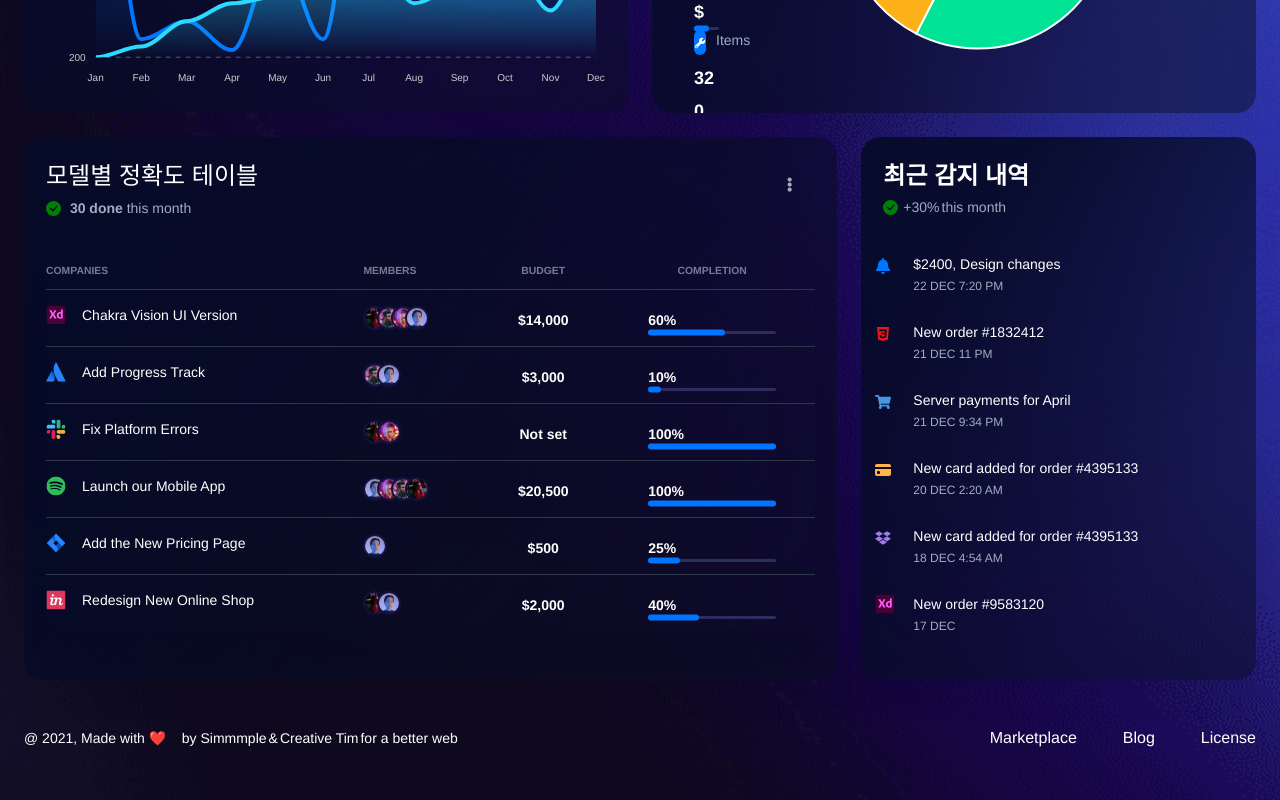
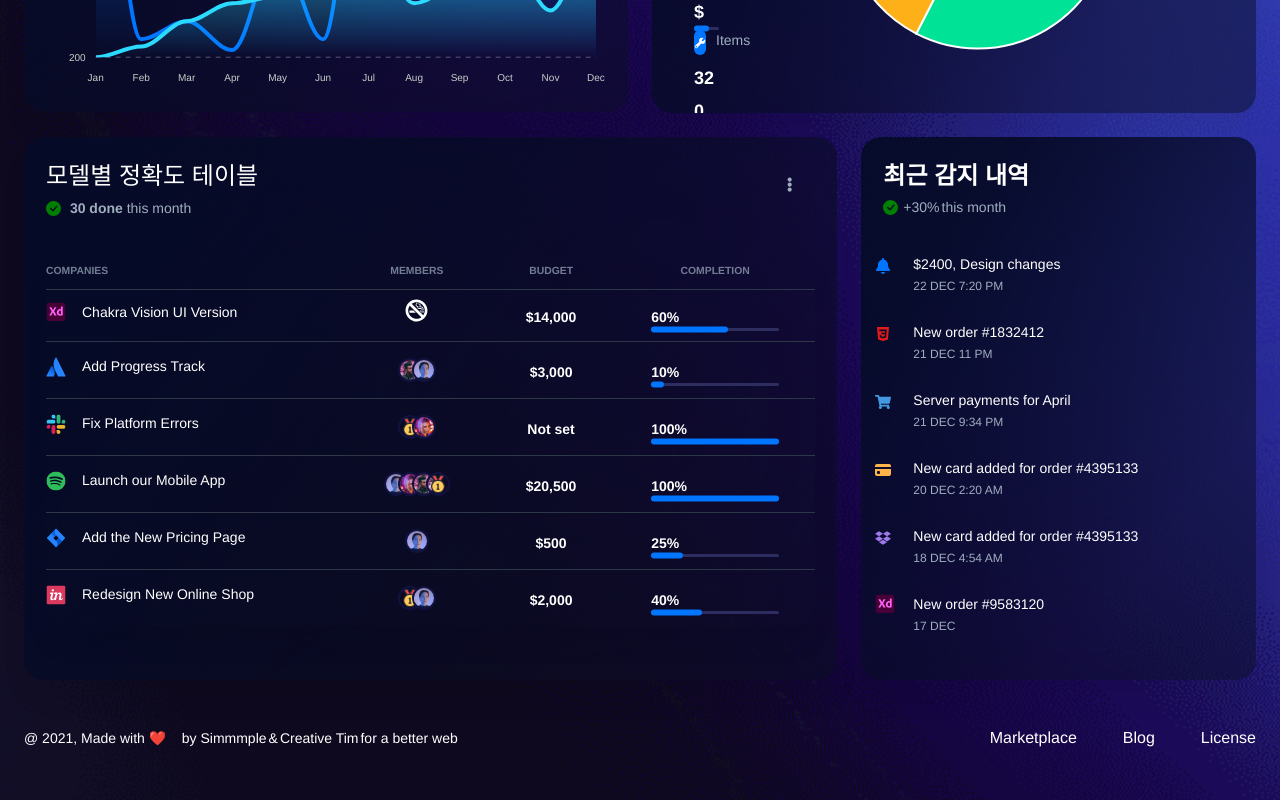
Before and after one commit to jungyurii/YULO_Front, a React (Create React App) app in the folder vision-ui-dashboard-react-main/: page /dashboard in a window 1280 px wide. Shown: the part 1850-2650 px from the top of the page. Built offline with nearby package versions, Linux system fonts and the light colour scheme; a small style sheet from the web is missing.

Commit message:
Feat: 모델별 정확도 테이블 수정

```diff
--- a/vision-ui-dashboard-react-main/src/layouts/dashboard/components/Projects/data/index.js
+++ b/vision-ui-dashboard-react-main/src/layouts/dashboard/components/Projects/data/index.js
@@ -7,6 +7,10 @@ import VuiTypography from "components/VuiTypography";
 import VuiAvatar from "components/VuiAvatar";
 import VuiProgress from "components/VuiProgress";
 
+// Icon
+import { IoLogoNoSmoking } from "react-icons/io";
+
+
 // Images
 import AdobeXD from "examples/Icons/AdobeXD";
 import Atlassian from "examples/Icons/Atlassian";
@@ -14,7 +18,7 @@ import Slack from "examples/Icons/Slack";
 import Spotify from "examples/Icons/Spotify";
 import Jira from "examples/Icons/Jira";
 import Invision from "examples/Icons/Invision";
-import avatar1 from "assets/images/avatar1.png";
+import avatar1 from "assets/images/avatar11.png";
 import avatar2 from "assets/images/avatar2.png";
 import avatar3 from "assets/images/avatar3.png";
 import avatar4 from "assets/images/avatar4.png";
@@ -48,7 +52,7 @@ export default function data() {
   return {
     columns: [
       { name: "companies", align: "left" },
-      { name: "members", align: "left" },
+      { name: "members", align: "center" },
       { name: "budget", align: "center" },
       { name: "completion", align: "center" },
     ],
@@ -64,13 +68,8 @@ export default function data() {
           </VuiBox>
         ),
         members: (
-          <VuiBox display="flex" py={1}>
-            {avatars([
-              [avatar1, "Ryan Tompson"],
-              [avatar2, "Romina Hadid"],
-              [avatar3, "Alexander Smith"],
-              [avatar4, "Jessica Doe"],
-            ])}
+          <VuiBox alignItems="center">
+            <IoLogoNoSmoking color="#fff" size="25px" />
           </VuiBox>
         ),
         budget: (
```
